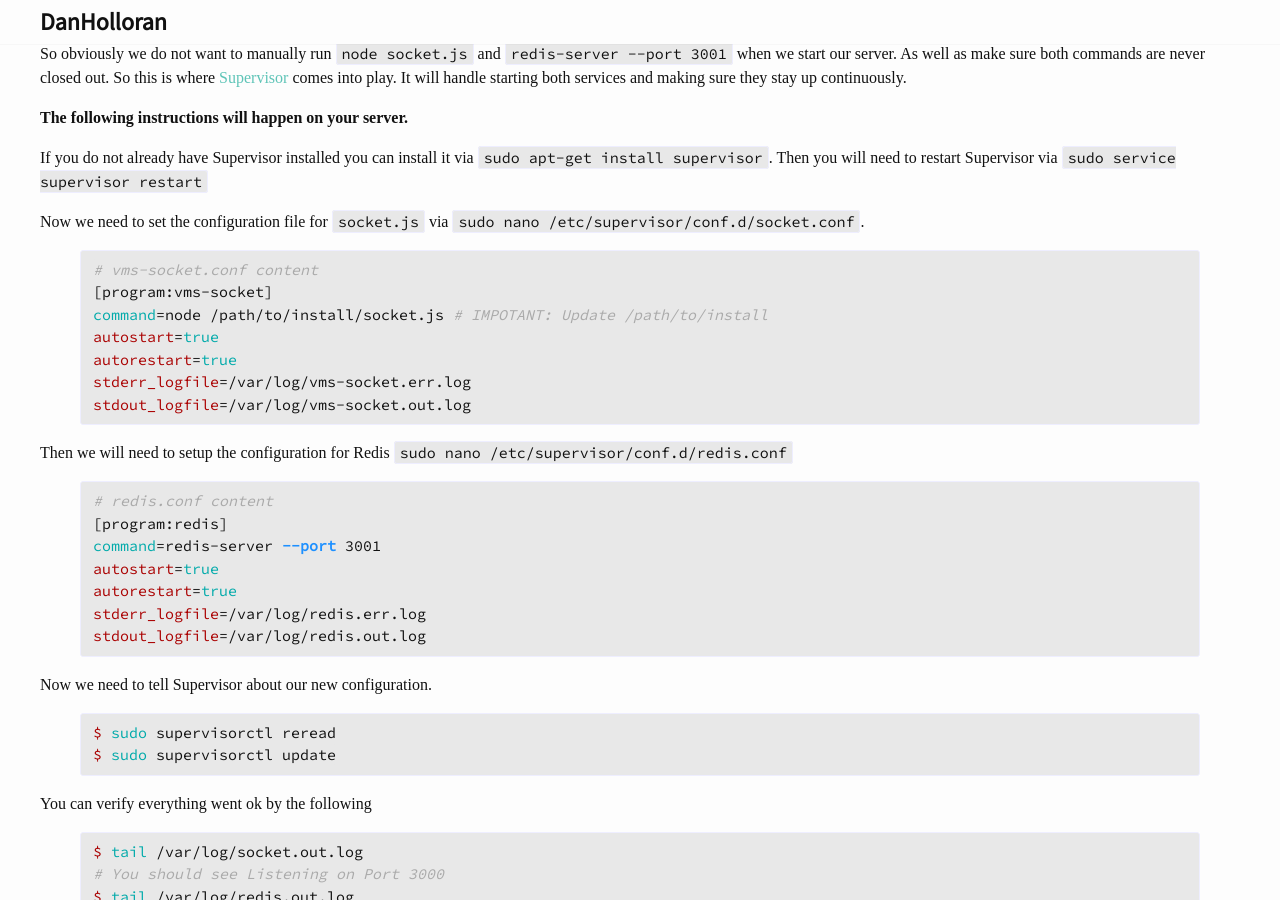
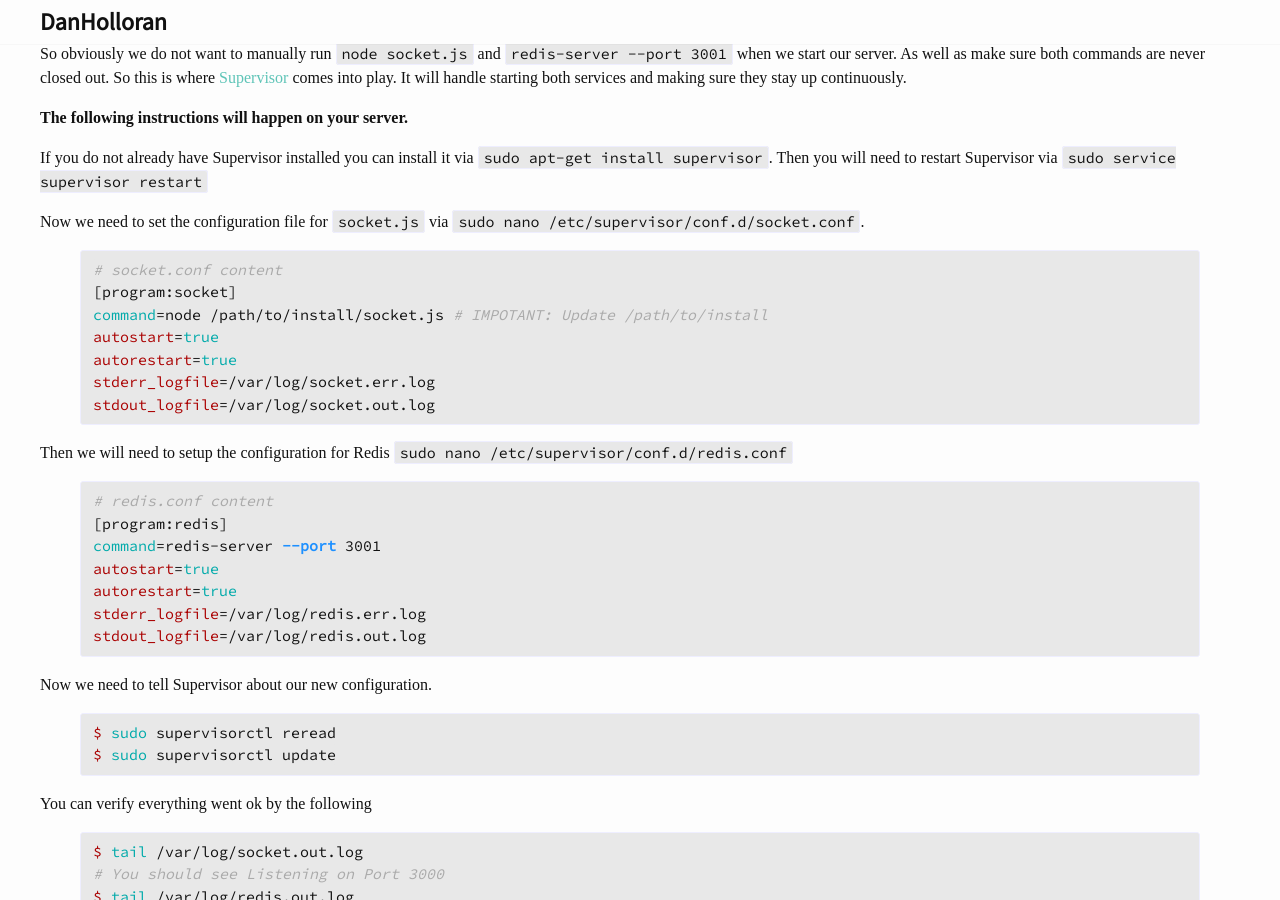
Before and after one commit to DHolloran/danholloran-com, a Jekyll site: the page built from _posts/2016-01-30-laravel-and-websockets.md, in a window 1280 px wide and 900 px high, scrolled down 4101 px. Built offline with Jekyll 4.4.1, drawn with Linux system fonts in a browser that asks for light colours; some web fonts are replaced.

Commit message:
Removes vms- prefix

```diff
--- a/_posts/2016-01-30-laravel-and-websockets.md
+++ b/_posts/2016-01-30-laravel-and-websockets.md
@@ -169,13 +169,13 @@ If you do not already have Supervisor installed you can install it via `sudo apt
 
 Now we need to set the configuration file for `socket.js`	via `sudo nano /etc/supervisor/conf.d/socket.conf`.
 {% highlight bash %}
-# vms-socket.conf content
-[program:vms-socket]
+# socket.conf content
+[program:socket]
 command=node /path/to/install/socket.js # IMPOTANT: Update /path/to/install
 autostart=true
 autorestart=true
-stderr_logfile=/var/log/vms-socket.err.log
-stdout_logfile=/var/log/vms-socket.out.log
+stderr_logfile=/var/log/socket.err.log
+stdout_logfile=/var/log/socket.out.log
 {% endhighlight %}
 
 Then we will need to setup the configuration for Redis `sudo nano /etc/supervisor/conf.d/redis.conf`
```
